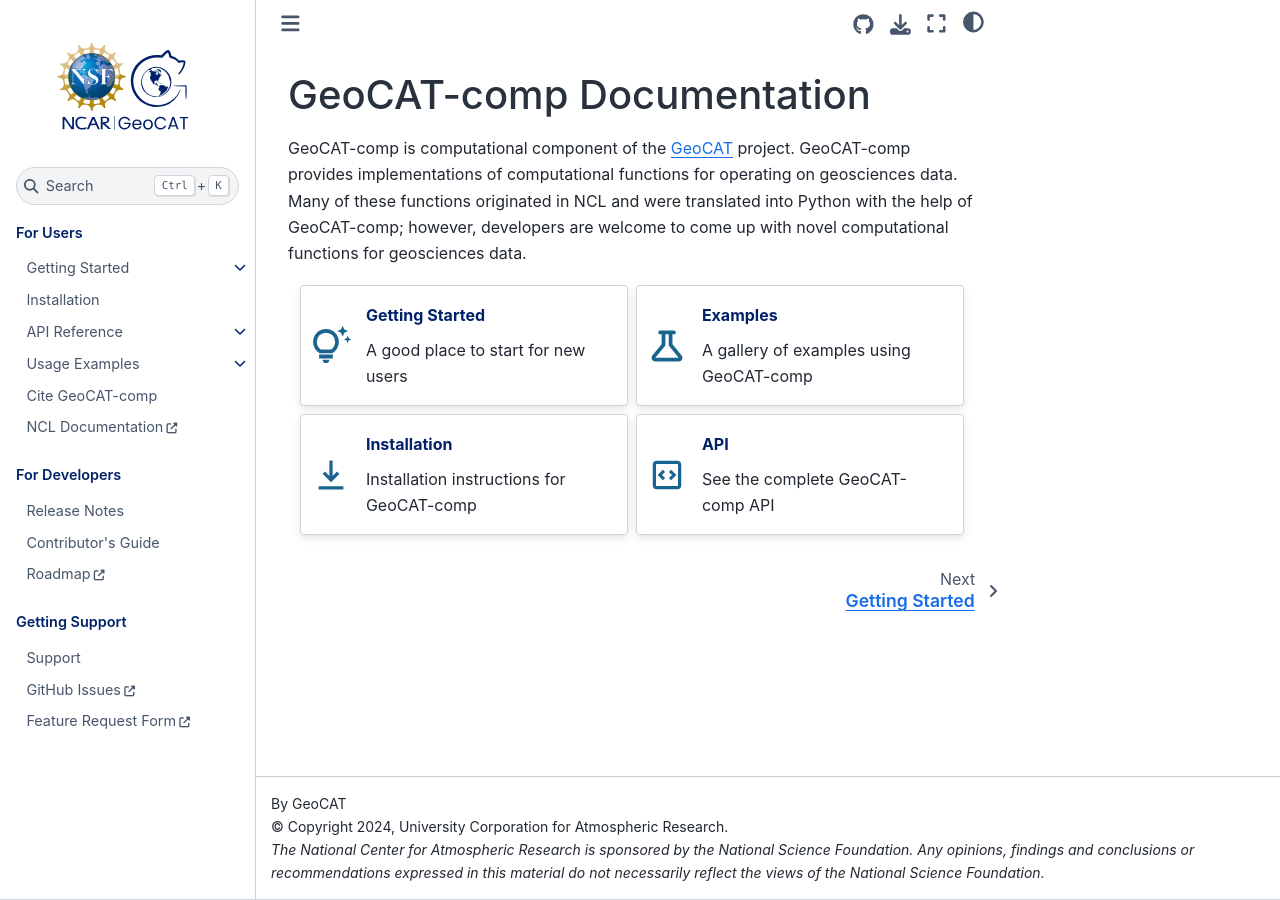
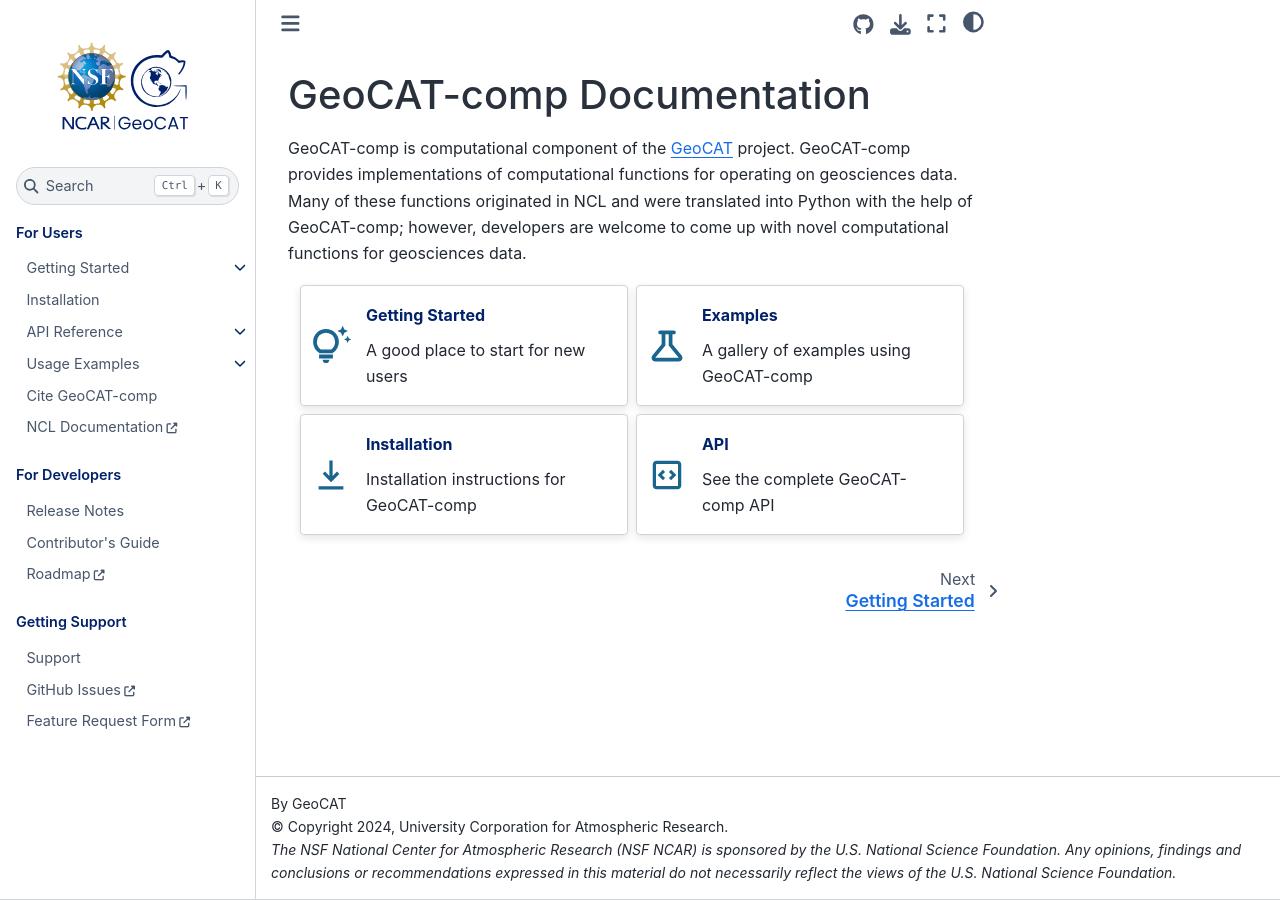
Before and after one commit to NCAR/geocat-comp, a Sphinx documentation site: the page built from docs/index.rst, in a window 1280 px wide. Built offline with Sphinx 7.4.7 and the Sphinx Book theme 1.1.4, drawn with Linux system fonts in a browser that asks for light colours; the version number could not be read and is left out.

Commit message:
NSF as preceded by U.S.

```diff
--- a/docs/conf.py
+++ b/docs/conf.py
@@ -255,7 +255,7 @@
     home_page_in_toc=False,
     navbar_footer_text="",
     extra_footer=
-    "<em>The National Center for Atmospheric Research is sponsored by the National Science Foundation. Any opinions, findings and conclusions or recommendations expressed in this material do not necessarily reflect the views of the National Science Foundation.</em>",
+    "<em>The NSF National Center for Atmospheric Research (NSF NCAR) is sponsored by the U.S. National Science Foundation. Any opinions, findings and conclusions or recommendations expressed in this material do not necessarily reflect the views of the U.S. National Science Foundation.</em>",
 )
 
 # Add any paths that contain custom themes here, relative to this directory.
```
